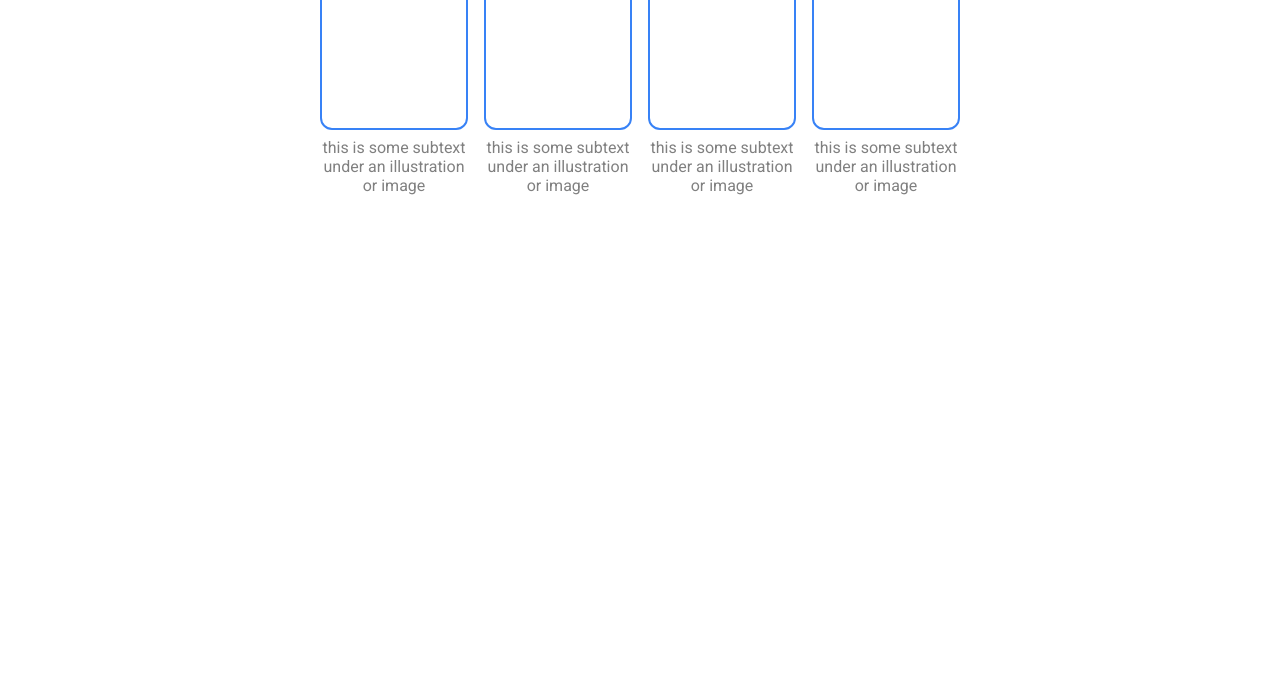
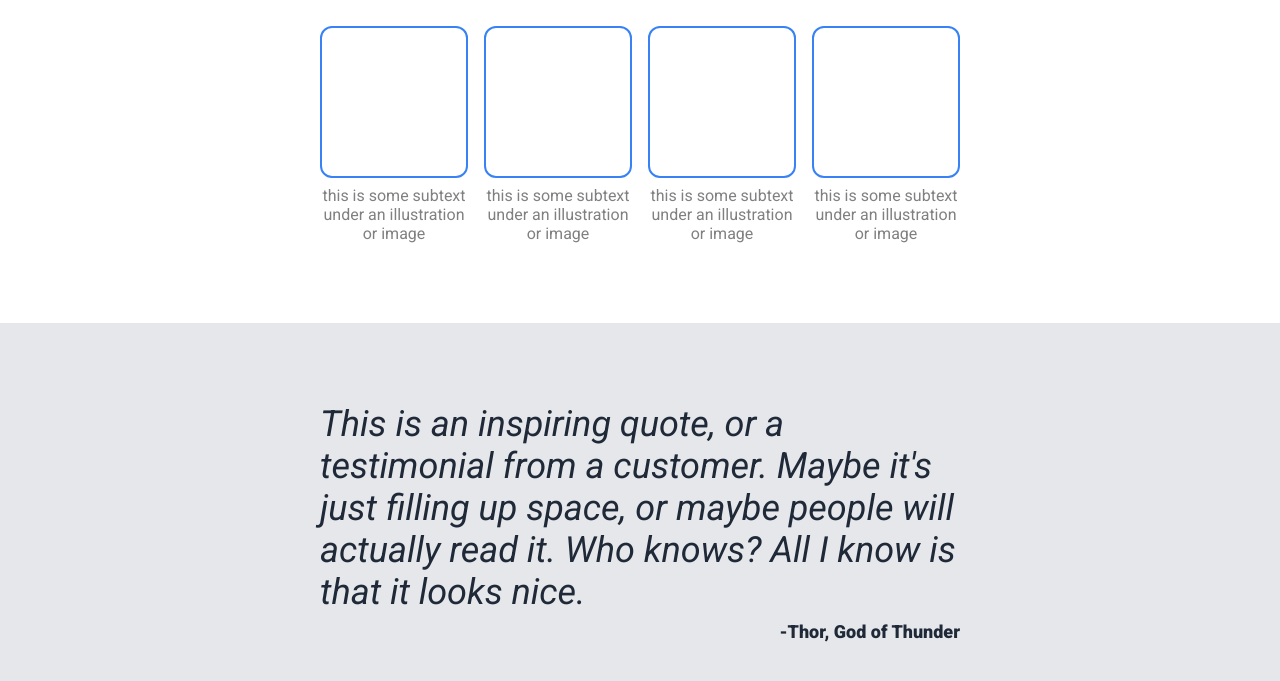
Before and after one commit to mathmas/landing-page, a plain HTML site: page index.html in a window 1280 px wide. Shown: the part 631-1312 px from the top of the page. Before the commit the page ends 858 px from the top, so only its background shows below. Drawn offline with Linux system fonts and the light colour scheme.

Commit message:
feat: quote part

```diff
--- a/index.html
+++ b/index.html
@@ -52,6 +52,10 @@
                 </div>
             </div>
         </div>
+        <div class="quote">
+            <p>This is an inspiring quote, or a testimonial from a customer. Maybe it's just filling up space, or maybe people will actually read it. Who knows? All I know is that it looks nice.</p>
+            <div class="author">-Thor, God of Thunder</div>
+        </div>
     </main>
     <footer>
 
--- a/styles.css
+++ b/styles.css
@@ -105,7 +105,7 @@ h2 {
 .information {
     display: flex;
     flex-direction: column;
-    padding: 32px 25vw;
+    padding: 80px 25vw;
 
     text-align: center;
 }
@@ -130,3 +130,22 @@ h2 {
 
     height: 148px;
 }
+
+.quote {
+    background-color: #E5E7EB;
+    padding: 80px 25vw;
+    color: #1F2937;
+
+}
+
+.quote p {
+    font-size: 36px;
+    font-style: italic;
+    margin-bottom: 8px;
+}
+
+.author {
+    text-align: end;
+    font-weight: 900;
+    font-size: 18px;
+}
```
